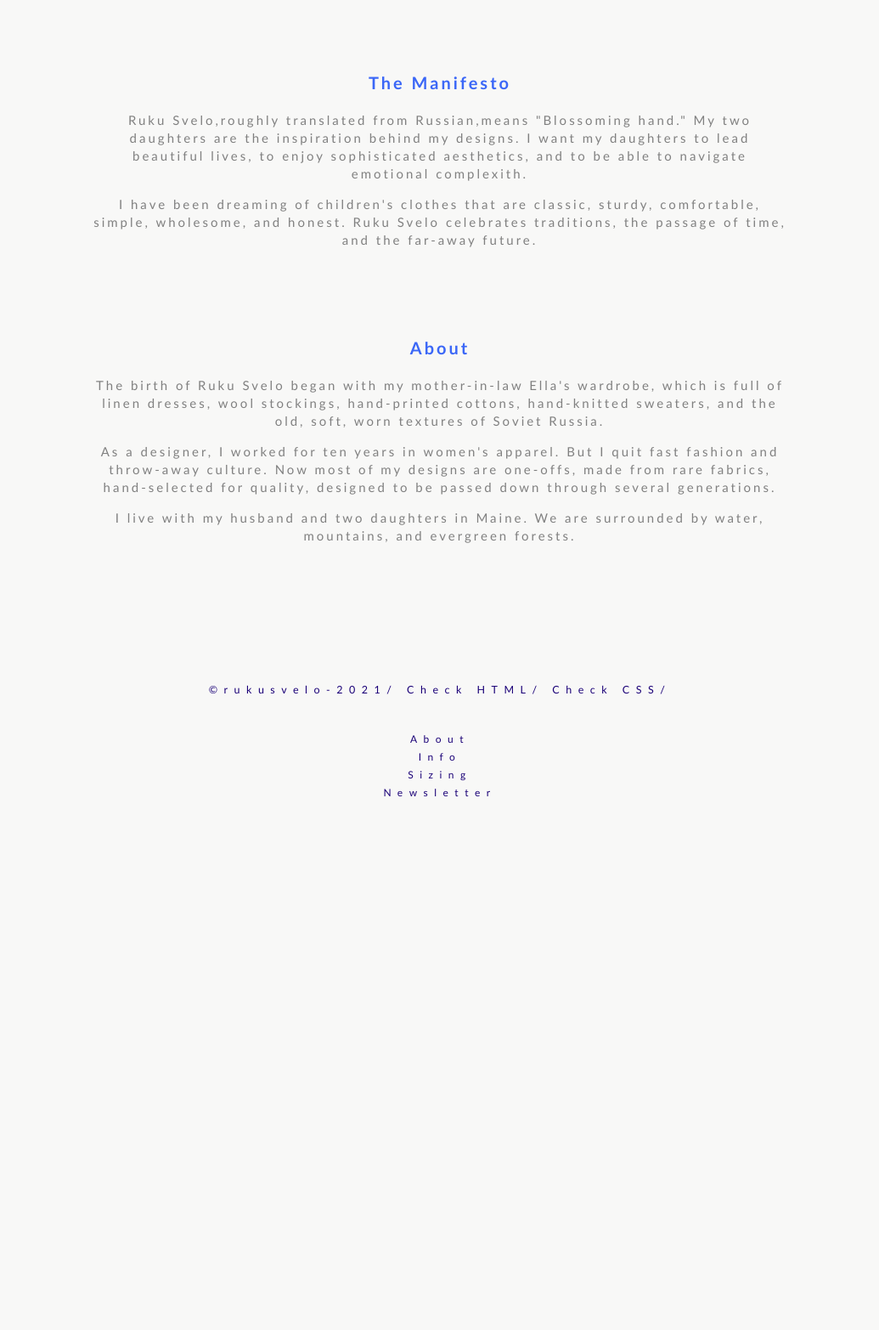
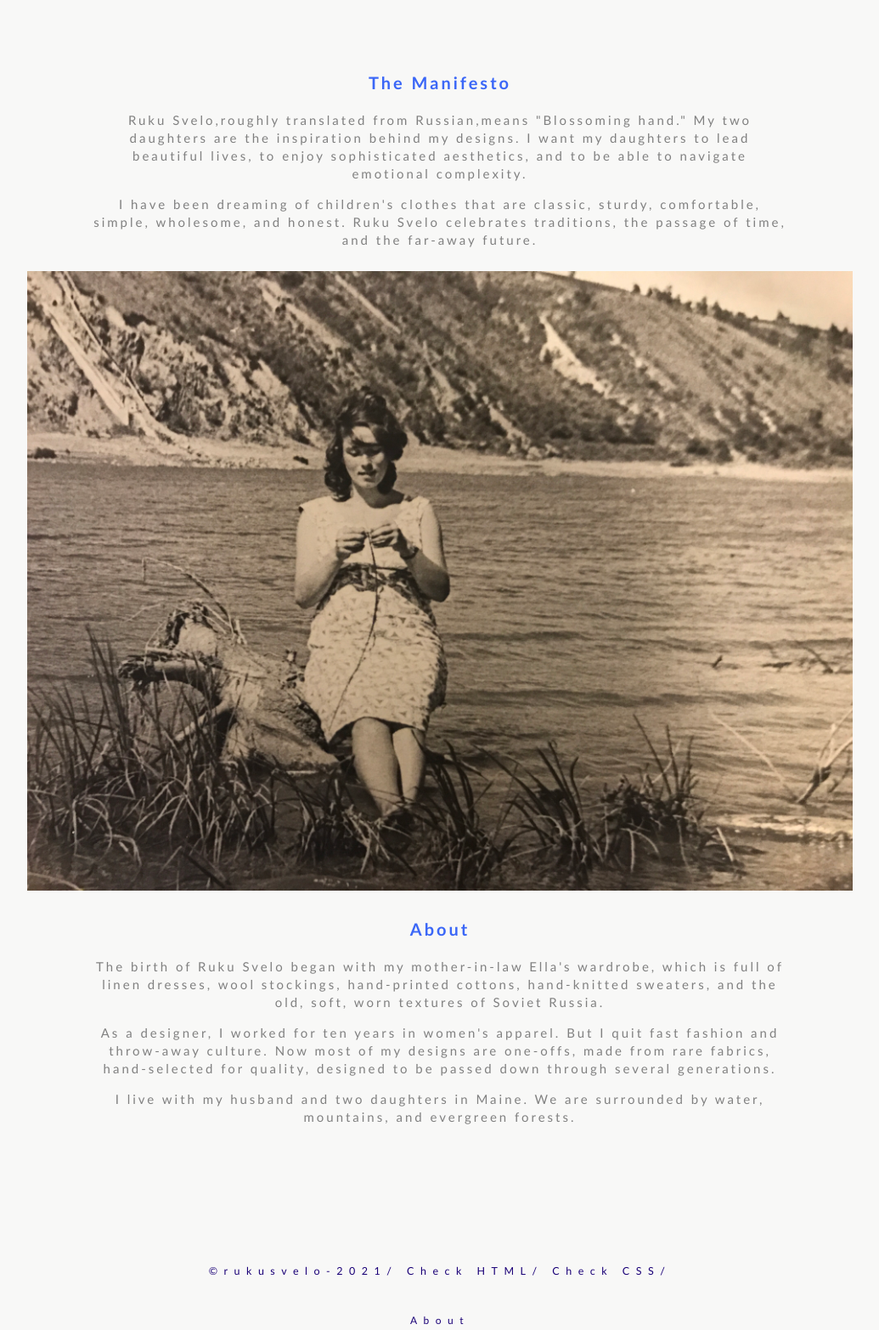
Before and after one commit to Lucia922/IT-162-Final-Project, a PHP site: page /about.php in a window 1280 px wide. Shown: the part 173-1738 px from the top of the page at 85% size, without its empty margins (130-1165 px from the left). Before the commit the page ends 1111 px from the top, so only its background shows below. Run offline with PHP 8.4, Linux system fonts and the light colour scheme; some libraries are stand-ins or nearby versions.

Commit message:
added an Ella image in the about.php

```diff
--- a/about.php
+++ b/about.php
@@ -13,7 +13,7 @@ include 'includes/header.php';
             My two daughters are the inspiration behind my designs.
             I want my daughters to lead beautiful lives,
             to enjoy sophisticated aesthetics,
-            and to be able to navigate emotional complexith.
+            and to be able to navigate emotional complexity.
         </p>
         <p>
             I have been dreaming of children's clothes that are
@@ -21,6 +21,10 @@ include 'includes/header.php';
             Ruku Svelo celebrates traditions, the passage of time,
             and the far-away future.
         </p>
+    </div>
+
+    <div class="ella">
+       <img src="images/ella.jpg"  style="width:100%;" alt=""/>
     </div>
 
     <div class="about">
@@ -48,14 +52,3 @@ include 'includes/header.php';
 <?php
 include 'includes/footer.php';
 ?>
-
-         <!--  Ruku Svelo,<br> roughly translated from Russian,<br> means "Blossoming hand."<br>
-            My two daughters are the inspiration behind my designs.<br>
-            I want my daughters to lead beautiful lives,<br>
-            to enjoy sophisticated aesthetics,<br>
-            and to be able to navigate emotional complexith.<br>
-
-            I have been dreaming of children's clothes that are<br>
-            classic, sturdy, comfortable, simple, wholesome, and honest.<br>
-            Ruku Svelo celebrates traditions, the passage of time,<br>
-            and the far-away future.-->
--- a/css/main.css
+++ b/css/main.css
@@ -143,14 +143,14 @@ img {
 /* css for about.php start */
 .manifesto {
     margin-top: 20%;
-    margin-bottom: 5%;
+    margin-bottom: 2%;
     margin-left: 18%;
     margin-right: 18%;
     letter-spacing: 0.2em;
 }
 
 .about {
-    margin-top: 8%;
+    margin-top: 2%;
     margin-bottom: 10%;
     margin-left: 18%;
     margin-right: 18%;
@@ -165,6 +165,11 @@ img {
 .manifesto > p {
     color: grey;
     font-weight: lighter;
+}
+
+.ella {
+    margin-left: 12%;
+    margin-right: 12%;
 }
 
 .about > h3 {
@@ -300,9 +305,14 @@ footer nav {
         padding-top: 0%;
     }
 
-    .pic {
+    /*.pic {
         width: 100%;
         margin: 0%;
+    }*/
+
+    .item img {
+        width: 100%;
+        /*height: 100%;*/
     }
 
     .images {
```
Also changed, not shown: info.php (added, +16 -0 lines), images/ella&alik.jpg (added), images/ella.jpg (added), 2 other files.
